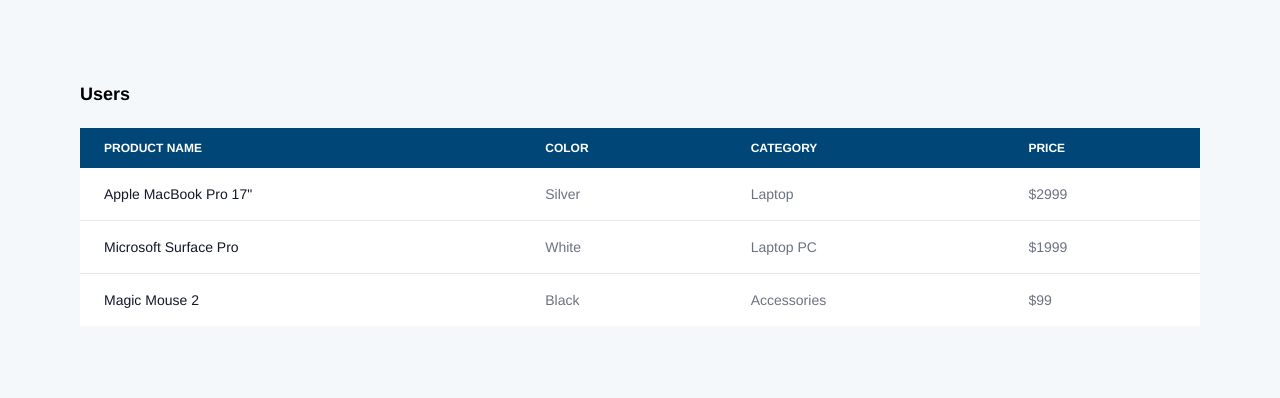
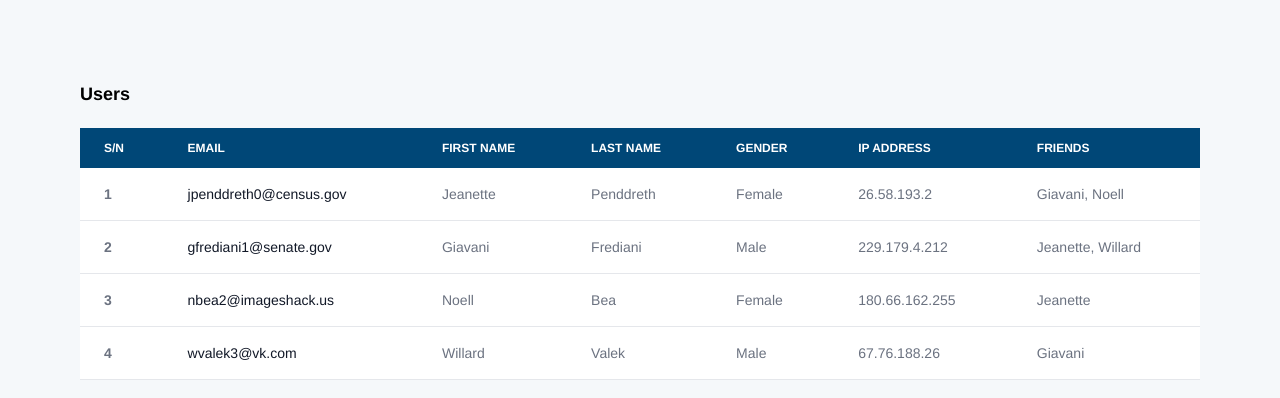
Before and after one commit to tradm/admin-role-management, a React (Vite) app: page / in a window 1280 px wide. Shown: the top 398 px of the page. Built offline with nearby package versions, Linux system fonts and the light colour scheme; data requests are answered from the project's data file; sample sign-in values are in the browser's storage; a web font is replaced by a local one.

Commit message:
feat: auth check and fetch data
add auth check and fill the table with user data

```diff
--- a/src/User.tsx
+++ b/src/User.tsx
@@ -1,4 +1,43 @@
+import { useEffect, useState } from "react";
+import { userType } from "./App";
+import { useNavigate } from "react-router-dom";
+
+type User = {
+  id: number;
+  first_name: string;
+  last_name: string;
+  email: string;
+  gender: string;
+  ip_address: string;
+  friends: {
+    id: number;
+    name: string;
+  }[];
+};
+
+const isAdmin = localStorage.getItem("role")! == "admin";
+const isSuperUser = localStorage.getItem("role")! == "super_user";
+
 const User = () => {
+  const [users, setUsers] = useState<User[]>([]);
+
+  const navigate = useNavigate();
+  useEffect(() => {
+    if (!userType.includes(localStorage.getItem("role")!)) navigate("/login");
+
+    fetch("http://localhost:3000/users")
+      .then((response: Response) => {
+        response.json().then((response) => {
+          const data = response as unknown as User[];
+          setUsers(data);
+        });
+      })
+      .catch((error: unknown) => {
+        console.log(error);
+      });
+    // eslint-disable-next-line react-hooks/exhaustive-deps
+  }, []);
+
   return (
     <section className="m-20">
       <h3 className="font-bold text-lg mb-5">Users</h3>
@@ -7,66 +46,59 @@
           <thead className="text-xs uppercase bg-primary text-white">
             <tr>
               <th scope="col" className="px-6 py-3">
-                        Product name
+                S/N
+              </th>
+              {(isAdmin || isSuperUser) && (
+                <th scope="col" className="px-6 py-3">
+                  Email
+                </th>
+              )}
+              <th scope="col" className="px-6 py-3">
+                First Name
               </th>
               <th scope="col" className="px-6 py-3">
-                        Color
+                Last Name
               </th>
               <th scope="col" className="px-6 py-3">
-                        Category
+                Gender
               </th>
+              {isAdmin && (
                 <th scope="col" className="px-6 py-3">
-                        Price
+                  IP Address
+                </th>
+              )}
+              <th scope="col" className="px-6 py-3">
+                Friends
               </th>
             </tr>
           </thead>
           <tbody>
-                <tr className="bg-white border-b">
-                    <th scope="row" className="px-6 py-4 font-medium text-gray-900 whitespace-nowrap">
-                        Apple MacBook Pro 17"
+            {users.map((user, index) => (
+              <tr className="bg-white border-b" key={`user-${index}`}>
+                <th scope="row" className="px-6 py-4">
+                  {index + 1}
                 </th>
+                {(isAdmin || isSuperUser) && (
+                  <th
+                    scope="row"
+                    className="px-6 py-4 font-medium text-gray-900 whitespace-nowrap"
+                  >
+                    {user.email}
+                  </th>
+                )}
+                <td className="px-6 py-4">{user.first_name}</td>
+                <td className="px-6 py-4">{user.last_name}</td>
+                <td className="px-6 py-4">{user.gender}</td>
+                {isAdmin && <td className="px-6 py-4">{user.ip_address}</td>}
                 <td className="px-6 py-4">
-                        Silver
-                    </td>
-                    <td className="px-6 py-4">
-                        Laptop
-                    </td>
-                    <td className="px-6 py-4">
-                        $2999
+                  {user.friends.map((item) => item.name).join(", ")}
                 </td>
               </tr>
-                <tr className="bg-white border-b">
-                    <th scope="row" className="px-6 py-4 font-medium text-gray-900 whitespace-nowrap">
-                        Microsoft Surface Pro
-                    </th>
-                    <td className="px-6 py-4">
-                        White
-                    </td>
-                    <td className="px-6 py-4">
-                        Laptop PC
-                    </td>
-                    <td className="px-6 py-4">
-                        $1999
-                    </td>
-                </tr>
-                <tr className="bg-white">
-                    <th scope="row" className="px-6 py-4 font-medium text-gray-900 whitespace-nowrap">
-                        Magic Mouse 2
-                    </th>
-                    <td className="px-6 py-4">
-                        Black
-                    </td>
-                    <td className="px-6 py-4">
-                        Accessories
-                    </td>
-                    <td className="px-6 py-4">
-                        $99
-                    </td>
-                </tr>
+            ))}
           </tbody>
         </table>
       </div>
     </section>
-  )
-}
-export default User
+  );
+};
+export default User;
```
Lines whose indentation alone changed are shown as unchanged.
